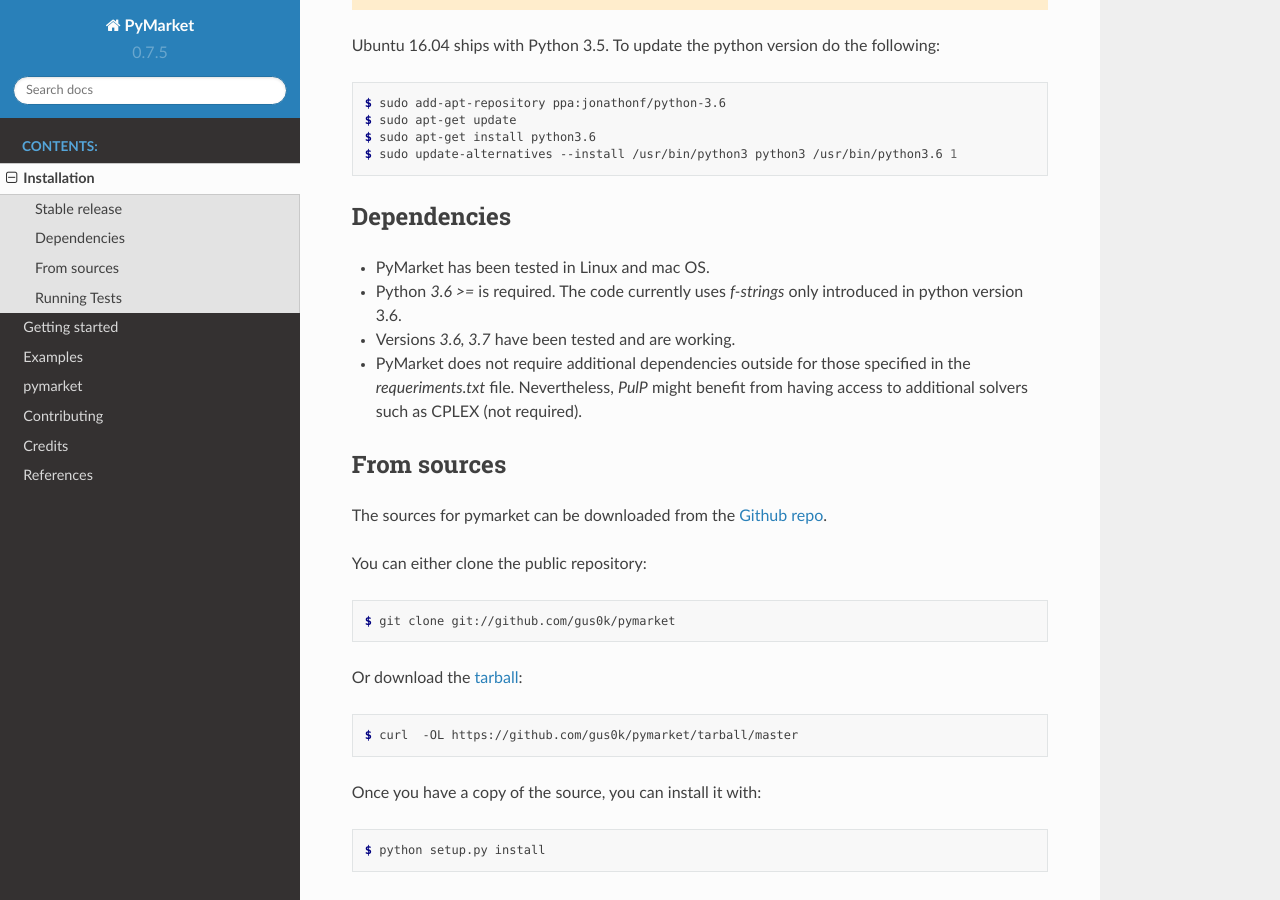
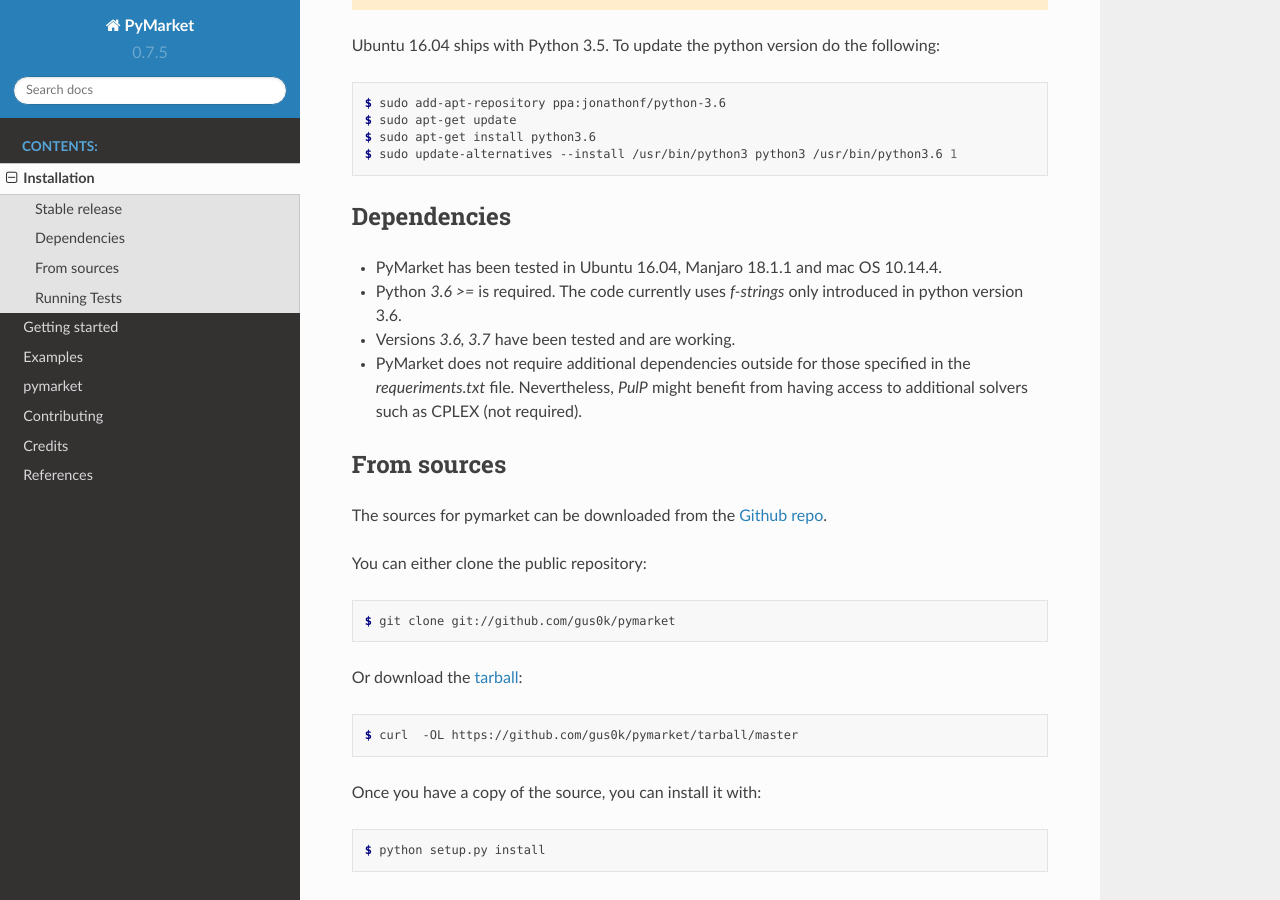
Before and after one commit to kiedanski/pymarket, a Sphinx documentation site: the page built from docs/installation.rst, in a window 1280 px wide and 900 px high, scrolled down 584 px. Built offline with Sphinx 7.4.7 and the Read the Docs theme 2.0.0, drawn with Linux system fonts in a browser that asks for light colours; the version number is read from the project's files by our own code.

Commit message:
more specific about distributions

```diff
--- a/docs/installation.rst
+++ b/docs/installation.rst
@@ -43,7 +43,7 @@
 Dependencies
 -------------
 
-* PyMarket has been tested in Linux and mac OS.
+* PyMarket has been tested in Ubuntu 16.04, Manjaro 18.1.1 and mac OS 10.14.4.
 * Python `3.6 >=` is required. The code currently uses `f-strings` only introduced in python version 3.6.
 * Versions `3.6, 3.7` have been tested and are working.
 * PyMarket does not require additional dependencies outside for those specified in the `requeriments.txt` file. Nevertheless,
```
